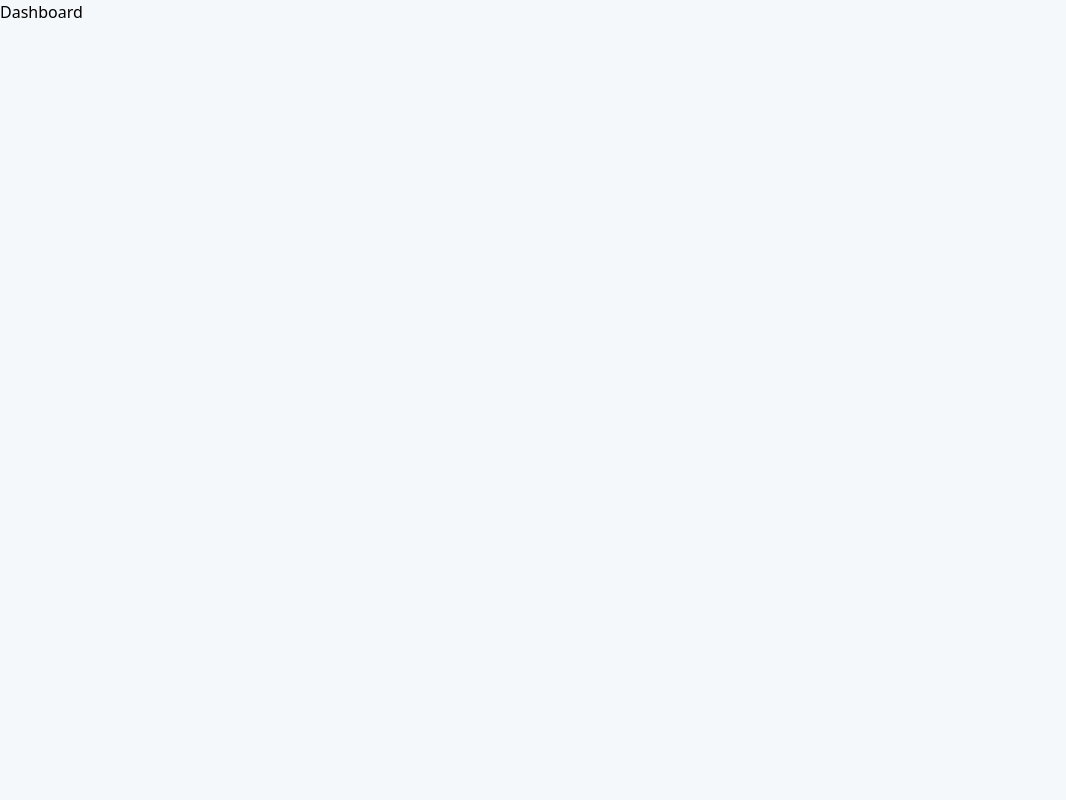
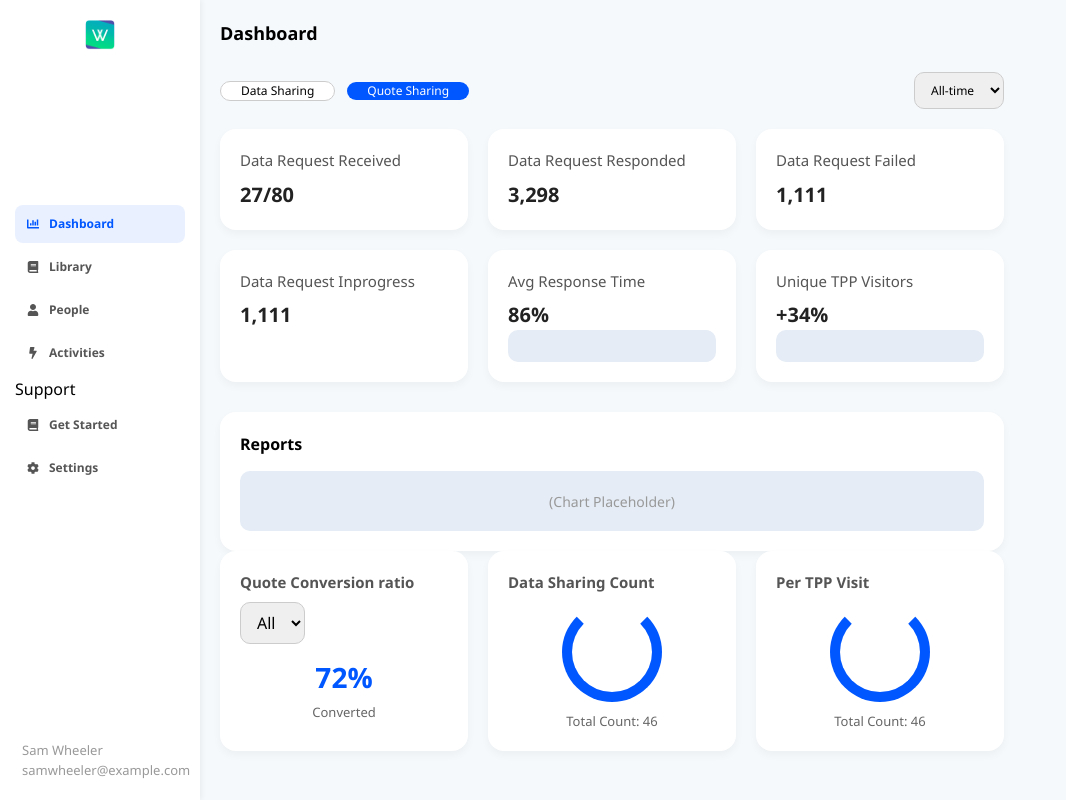
Before and after one commit to timothy-wenxt/aggregrator, a React (Vite) app: page /dashboard in a window 1280 px wide. Shown: the whole page, without its empty margins (0-1066 px from the left). Built offline with nearby package versions, Linux system fonts and the light colour scheme.

Commit message:
Dashbaord,Thankyou page  updated

```diff
--- a/src/pages/dashboard/Dashboard.jsx
+++ b/src/pages/dashboard/Dashboard.jsx
@@ -1,18 +1,103 @@
-import React, { useEffect } from 'react'
-import { useSelector } from 'react-redux';
+import React from 'react';
+import { FaBolt, FaUser, FaBook, FaChartBar, FaCog } from 'react-icons/fa';
+import logo from '../dashboard/logo.png';
+import './Dashboard.scss';
 
 const Dashboard = () => {
-    const id = useSelector(state => state?.id?.id);
+  return (
+    <div className="dashboard">
+      <aside className="sidebar">
+        <div className="logo">
+          <img src={logo} alt="Logo" />
+        </div>
+        <nav className="nav" style={{marginTop:"-100px"}}>
+          <NavItem icon={<FaChartBar />} label="Dashboard" active />
+          <NavItem icon={<FaBook />} label="Library" />
+          <NavItem icon={<FaUser />} label="People" />
+          <NavItem icon={<FaBolt />} label="Activities" />
+          <h5>Support</h5>
+          <NavItem icon={<FaBook />} label="Get Started" />
+          <NavItem icon={<FaCog />} label="Settings" />
+        </nav>
 
-    // useEffect(() => {
-    //     console.log("ID : ", id)
-    // }, [])
 
-    return (
-        <div className='dashboard'>
-            <p>Dashboard</p>
+          <div className="user-info">
+            <p>Sam Wheeler</p>
+            <p>samwheeler@example.com</p>
+          </div>
+
+      </aside>
+
+      <main className="main-content">
+        <header className="header">Dashboard</header>
+
+        <section className="controls">
+          <button className="button-outline">Data Sharing</button>
+          <button className="button-primary">Quote Sharing</button>
+          <select className="select">
+            <option>All-time</option>
+          </select>
+        </section>
+
+        <section className="metrics">
+          <Card title="Data Request Received" value="27/80" />
+          <Card title="Data Request Responded" value="3,298" />
+          <Card title="Data Request Failed" value="1,111" />
+          <Card title="Data Request Inprogress" value="1,111" />
+          <Card title="Avg Response Time" value="86%" isChart />
+          <Card title="Unique TPP Visitors" value="+34%" isChart />
+        </section>
+
+        <div className="card">
+          <h2 className="section-title">Reports</h2>
+          <div className="chart-placeholder">(Chart Placeholder)</div>
         </div>
-    )
+
+        <div className="metrics">
+          <div className="card">
+            <h3 className="section-title">Quote Conversion ratio</h3>
+            <select className="select">
+              <option>All</option>
+            </select>
+            <div className="conversion">72%</div>
+            <p className="total">Converted</p>
+          </div>
+
+          <PieChart title="Data Sharing Count" />
+          <PieChart title="Per TPP Visit" />
+        </div>
+      </main>
+    </div>
+  );
+};
+
+function NavItem({ icon, label, active }) {
+  return (
+    <div className={`nav-item ${active ? 'active' : ''}`}>
+      <span>{icon}</span>
+      <span style={{ marginLeft: '10px' }}>{label}</span>
+    </div>
+  );
 }
 
-export default Dashboard
+function Card({ title, value, isChart }) {
+  return (
+    <div className="card">
+      <h4>{title}</h4>
+      <div className="value">{value}</div>
+      {isChart && <div className="chart-placeholder" style={{ height: '32px' }}></div>}
+    </div>
+  );
+}
+
+function PieChart({ title }) {
+  return (
+    <div className="card pie-wrapper">
+      <h3 className="section-title">{title}</h3>
+      <div className="pie"></div>
+      <div className="total">Total Count: 46</div>
+    </div>
+  );
+}
+
+export default Dashboard;
--- a/src/pages/dashboard/Dashboard.scss
+++ b/src/pages/dashboard/Dashboard.scss
@@ -0,0 +1,207 @@
+/* Reset & Base */
+* {
+  box-sizing: border-box;
+  margin: 0;
+  padding: 0;
+}
+
+html, body, #root {
+  height: 100%;
+  width: 100%;
+  font-family: 'Segoe UI', Tahoma, Geneva, Verdana, sans-serif;
+  background-color: #f6f9fc;
+}
+
+/* Layout */
+.dashboard {
+  display: flex;
+  height: 100vh;
+  width: 80vw;
+}
+
+.sidebar {
+  width: 200px;
+  background: #ffffff;
+  display: flex;
+  flex-direction: column;
+  justify-content: space-between;
+  box-shadow: 2px 0 5px rgba(0, 0, 0, 0.05);
+  padding: 20px 10px;
+}
+
+.logo img {
+  height: 30px;
+  display: block;
+  margin: 0 auto 20px;
+}
+
+.nav, .settings {
+  display: flex;
+  flex-direction: column;
+  justify-content: space-around;
+  gap: 5px;
+  padding: 5px;
+}
+
+.nav-item {
+  display: flex;
+  align-items: center;
+  padding: 10px 12px;
+  border-radius: 8px;
+  color: #555;
+  cursor: pointer;
+  transition: background 0.2s ease;
+  font-size: 12px;
+  font-weight: bold;
+}
+
+.nav h5{
+
+}
+.nav-item:hover {
+  background: #f1f5ff;
+}
+
+.nav-item.active {
+  background: #e9f0ff;
+  color: #0057ff;
+}
+
+.user-info {
+  font-size: 13px;
+  color: #999;
+  margin-top: 20px;
+  padding-left: 12px;
+}
+
+/* Main */
+.main-content {
+  flex: 1;
+  padding: 20px;
+  overflow-y: auto;
+}
+
+.header {
+  font-size: 18px;
+  font-weight: bold;
+  margin-bottom: 25px;
+}
+
+.controls {
+  display: flex;
+  gap: 12px;
+  margin-bottom: 20px;
+  align-items: center;
+  font-size: 12px;
+}
+
+.button-outline {
+  padding: 0px 20px;
+  border: 1px solid #ccc;
+  background: white;
+  border-radius: 20px;
+  cursor: pointer;
+}
+
+.button-primary {
+  padding: 0px 20px;
+  background: #0057ff;
+  color: white;
+  border-radius: 20px;
+  border: none;
+  cursor: pointer;
+}
+
+.select {
+  margin-left: auto;
+  padding: 8px 12px;
+  border: 1px solid #ccc;
+  border-radius: 10px;
+}
+
+/* Cards & Sections */
+.metrics {
+  display: grid;
+  grid-template-columns: repeat(auto-fit, minmax(200px, 1fr));
+  gap: 20px;
+  margin-bottom: 30px;
+}
+
+.card {
+  background: white;
+  padding: 20px;
+  border-radius: 16px;
+  box-shadow: 0 4px 8px rgba(0,0,0,0.04);
+}
+
+.card h4, .card h3 {
+  font-size: 15px;
+  color: #555;
+  margin-bottom: 8px;
+}
+
+.value {
+  font-size: 20px;
+  font-weight: bold;
+  color: #222;
+}
+
+.section-title {
+  font-weight: 600;
+  margin-bottom: 15px;
+}
+
+.chart-placeholder {
+  background: #e5ecf5;
+  border-radius: 10px;
+  height: 60px;
+  display: flex;
+  align-items: center;
+  justify-content: center;
+  color: #999;
+  font-size: 14px;
+}
+
+.pie-wrapper .pie {
+  width: 100px;
+  height: 100px;
+  border-radius: 50%;
+  border: 10px solid #0057ff;
+  border-top-color: transparent;
+  margin: 0 auto 10px;
+}
+
+.conversion {
+  font-size: 28px;
+  font-weight: bold;
+  color: #0057ff;
+  text-align: center;
+  margin-top: 12px;
+}
+
+.total {
+  text-align: center;
+  font-size: 13px;
+  color: #666;
+  margin-top: 5px;
+}
+
+/* Responsive */
+@media (max-width: 768px) {
+  .controls {
+    flex-direction: column;
+    align-items: flex-start;
+  }
+
+  .select {
+    margin-left: 0;
+  }
+
+  .sidebar {
+    width: 200px;
+  }
+
+  .metrics {
+    grid-template-columns: 1fr;
+  }
+}
--- a/src/pages/thankyouPage/ThankyouPage.jsx
+++ b/src/pages/thankyouPage/ThankyouPage.jsx
@@ -1,29 +1,39 @@
 import React from 'react'
-import { Button, TextField, Card } from '@mui/material';
+import './ThankyouPage.scss';
+import { Button, TextField,Card } from '@mui/material';
 import { Typography } from 'antd';
-import { useNavigate } from 'react-router-dom';
-import './ThankyouPage.scss';
+import { FaBolt, FaUser, FaBook, FaChartBar, FaCog, FaCheckCircle } from "react-icons/fa";
 
-const LoginScreen = () => {
-  const navigate = useNavigate();
+
+const Thankyou = () => {
   return (
+
   <div className="lfi-card">
-      <div className="header-section">
-
-      </div>
+  <div className="header-section"></div>
 
   <div className="main-content">
-        <Card className='card' style={{ padding: '20px' }}>
+    <div></div>
+   <Card
+  className="firstcard"
+  style={{
+    padding: '10px',
+    display: 'flex',
+    justifyContent: 'center',
+    alignItems: 'center',
+    textAlign: 'center',
+  }}
+>
   <div className="confirmation-section">
-            {/* <FaCheckCircle className="tick-icon" /> */}
     <div className="thank-you">Thank you</div>
+    <FaCheckCircle className="tick-icon" />
     <p>We can confirm the purchase of your new policy</p>
   </div>
 </Card>
 
+
     <div className="buttons">
-          <button onClick={() => navigate('/wrapperPage')} className="view-plan">View New Plan</button>
-          <button onClick={() => navigate('/wrapperPage')} className="view-dashboard">View Dashboard</button>
+      <button className="view-plan">View New Plan</button>
+      <button className="view-dashboard">View Dashboard</button>
     </div>
   </div>
 </div>
@@ -32,4 +42,4 @@ const LoginScreen = () => {
   )
 }
 
-export default LoginScreen
+export default Thankyou
```
Also changed, not shown: src/pages/dashboard/logo.png (added). Lines whose indentation alone changed are shown as unchanged.
